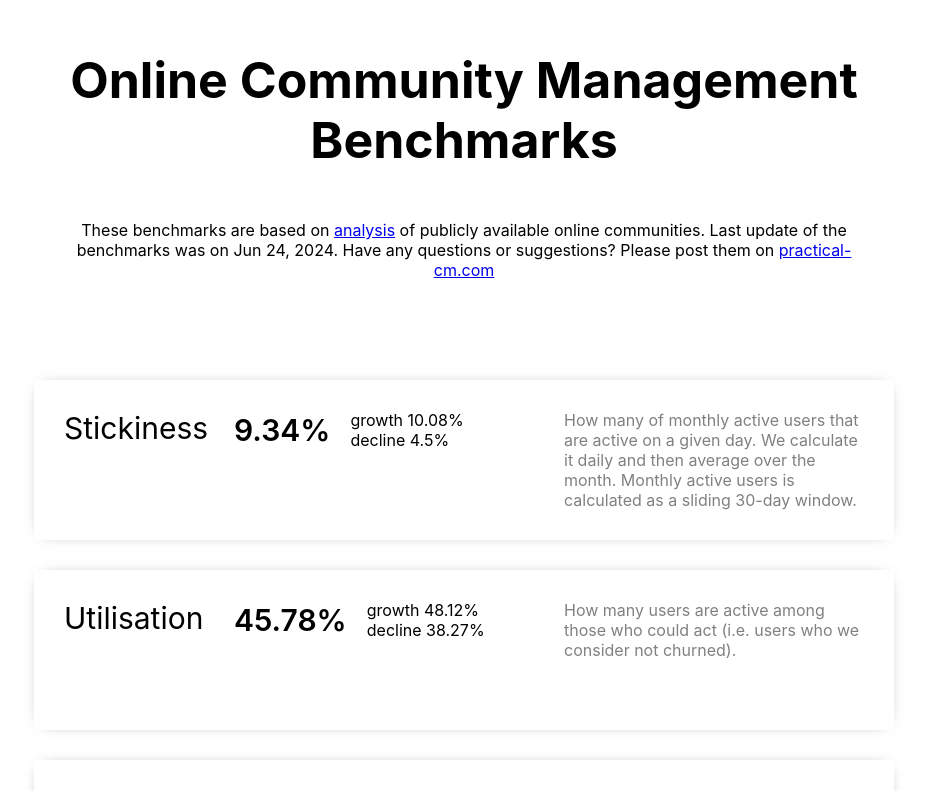
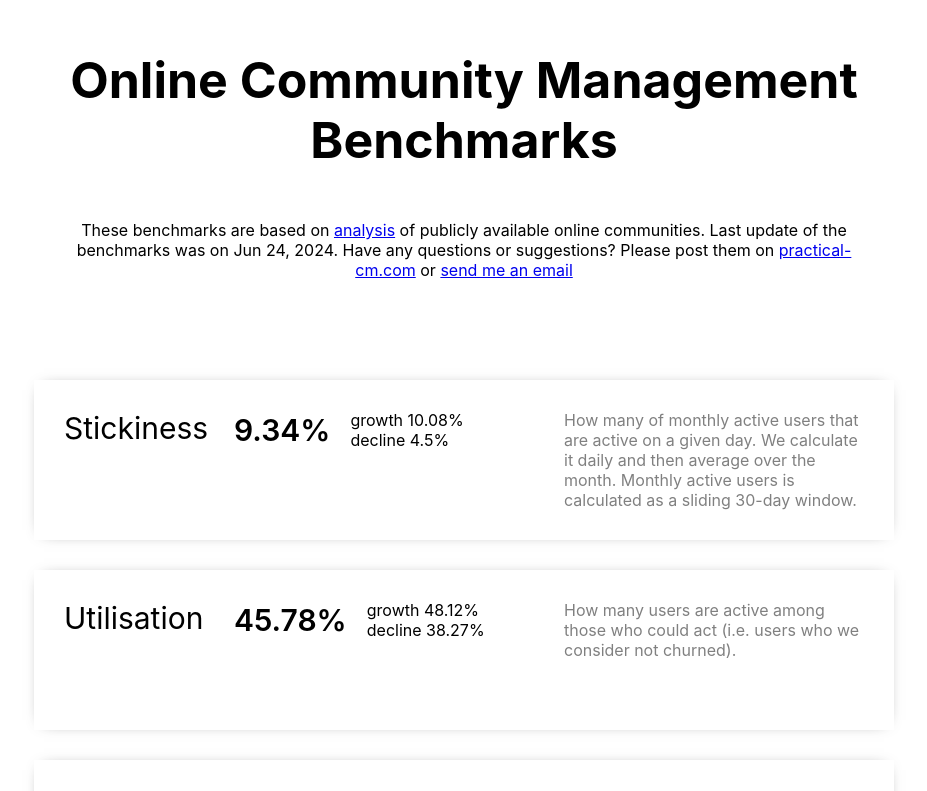
Before and after one commit to coweal/benchmarks, a React (Create React App) app: page / in a window 1280 px wide. Shown: the top 791 px of the page, without its empty margins (176-1103 px from the left). Built offline with nearby package versions, Linux system fonts and the light colour scheme.

Commit message:
added my email as a way to contact me

```diff
--- a/src/components/Topbar.jsx
+++ b/src/components/Topbar.jsx
@@ -9,7 +9,7 @@ function Topbar() {
           <span className="headlineText">Online Community Management Benchmarks</span>
         </div>
         <div className="clarification">
-          <span className="clarificationText">These benchmarks are based on <a href='https://practical-cm.com/'>analysis</a> of publicly available online communities. Last update of the benchmarks was on Jun 24, 2024. Have any questions or suggestions? Please post them on <a href='https://practical-cm.com/'>practical-cm.com</a></span>
+          <span className="clarificationText">These benchmarks are based on <a href='https://practical-cm.com/'>analysis</a> of publicly available online communities. Last update of the benchmarks was on Jun 24, 2024. Have any questions or suggestions? Please post them on <a href='https://practical-cm.com/'>practical-cm.com</a> or <a href="mailto:nicolas.chabanovsky@gmail.com" target="_blank">send me an email</a></span>
         </div>
       </div>
     </div>
```
